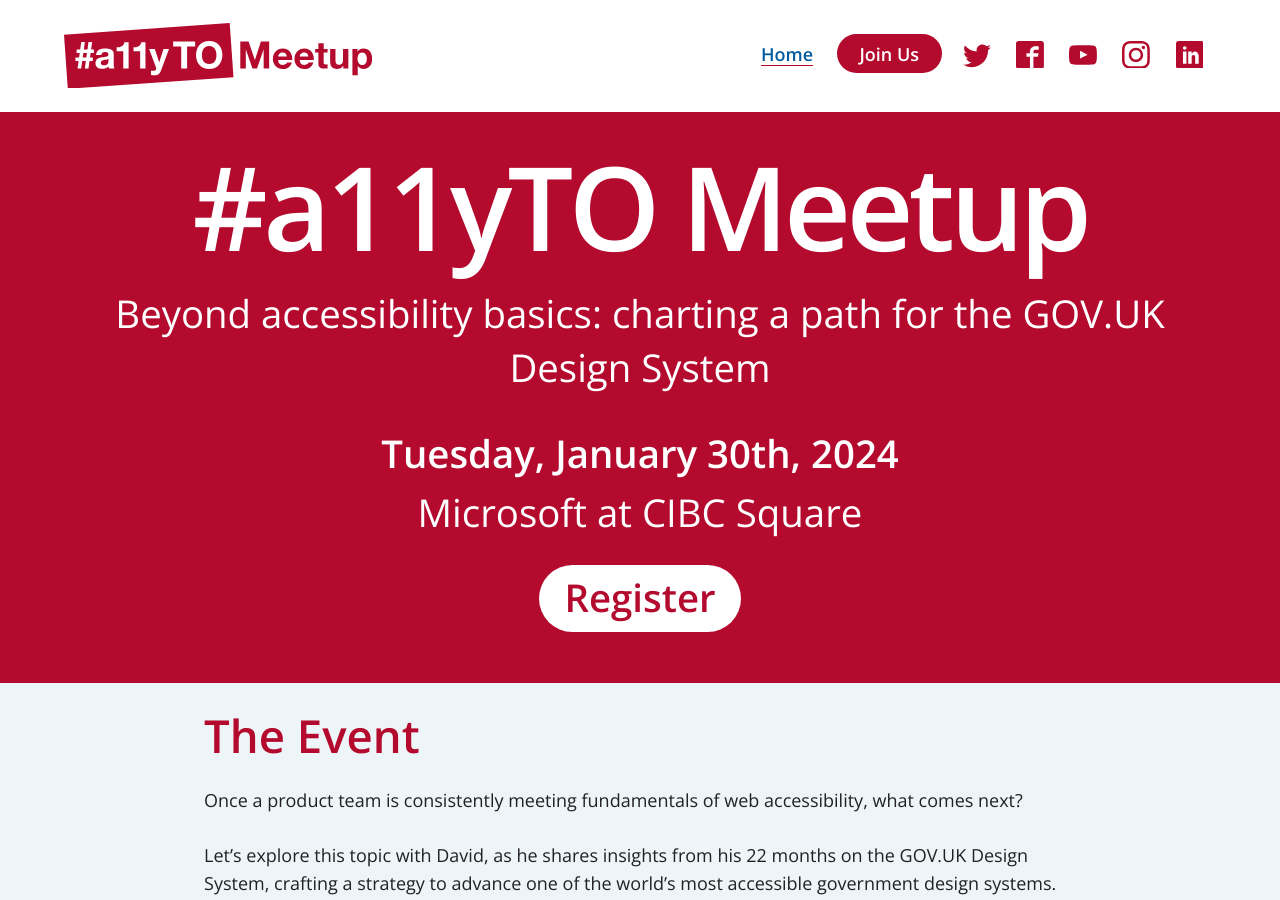
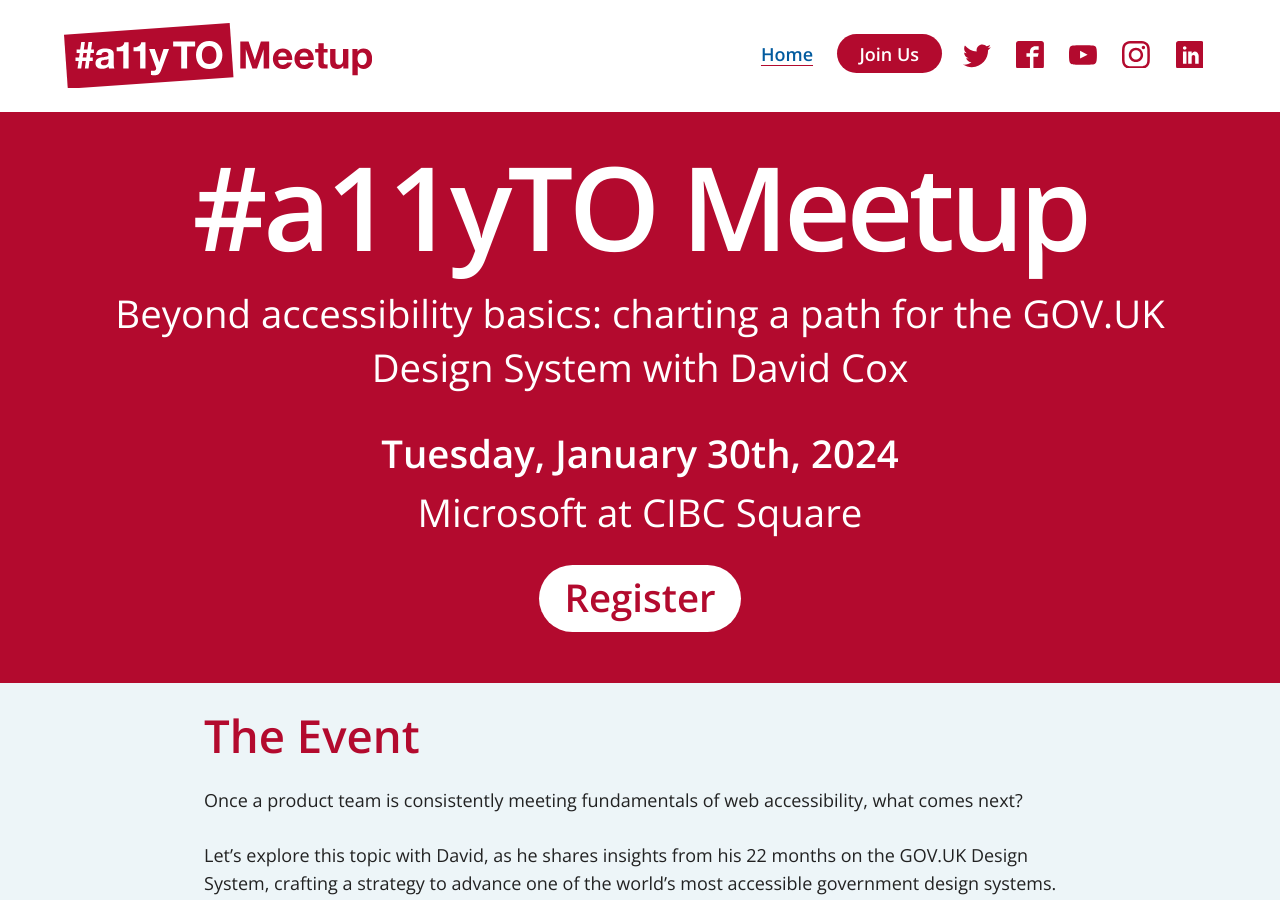
Before and after one commit to a11yTO/static-meetup-site, a Jekyll site: the page built from index.html, in a window 1280 px wide and 900 px high. Built offline with Jekyll 4.4.1, drawn with Linux system fonts in a browser that asks for light colours.

Commit message:
Add registration link for January 2024 event

```diff
--- a/_includes/header.html
+++ b/_includes/header.html
@@ -71,11 +71,11 @@
     {% if page.id == 'home' %}
     <section class="event">
       <h1 class="event-title">#{{ site.title }}</h1>
-      <h2 class="event-description">Beyond accessibility basics: charting a path for the GOV.UK Design System</h2>
+      <h2 class="event-description">Beyond accessibility basics: charting a path for the GOV.UK Design System with David Cox</h2>
       <ul class="event-detail">
         <li class="event-date">Tuesday, January 30th, 2024 </li>
         <li class="event-location">Microsoft at CIBC Square</li>
-        <li class="register"><a href="#" rel="external nofollow">Register</a></li>
+        <li class="register"><a href="https://tickets.a11yto.com/e/16" rel="external nofollow">Register</a></li>
       </ul>
     </section>
     {% endif %}
--- a/index.html
+++ b/index.html
@@ -12,7 +12,7 @@
 <p>The Greater Toronto Area (GTA) is a fantastic hub for digital accessibility and inclusive design. <strong>#a11yTO</strong> welcomes everyone to our community through our Meetups, and accessibility in general. Our goal is to provide a place for you to learn, share your experiences, ideas, and solutions and collaborate on building a more inclusive web.</p> -->
 
 <h2>The Event</h2>
-<p>Once a product team is consistently meeting fundamentals of web accessibility, what comes next?
+<p>Once a product team is consistently meeting fundamentals of web accessibility, what comes next?</p>
 <p>Let’s explore this topic with David, as he shares insights from his 22 months on the GOV.UK Design System, crafting a strategy to advance one of the world’s most accessible government design systems.</p>
 <p>The process, challenges and results? Join us on January the 30th from 6pm to 8pm at Microsoft to find out. But here’s a hint: a well-placed accessibility strategy can multiply a product team’s positive impact, hopefully improving the lives of many.</p>
-<p><a href="#">Register for the event</a>.</p>
+<p><a href="https://tickets.a11yto.com/e/16">Register for the event</a>.</p>
```
Also changed, not shown: other parts of index.html (+1 -1 lines).
